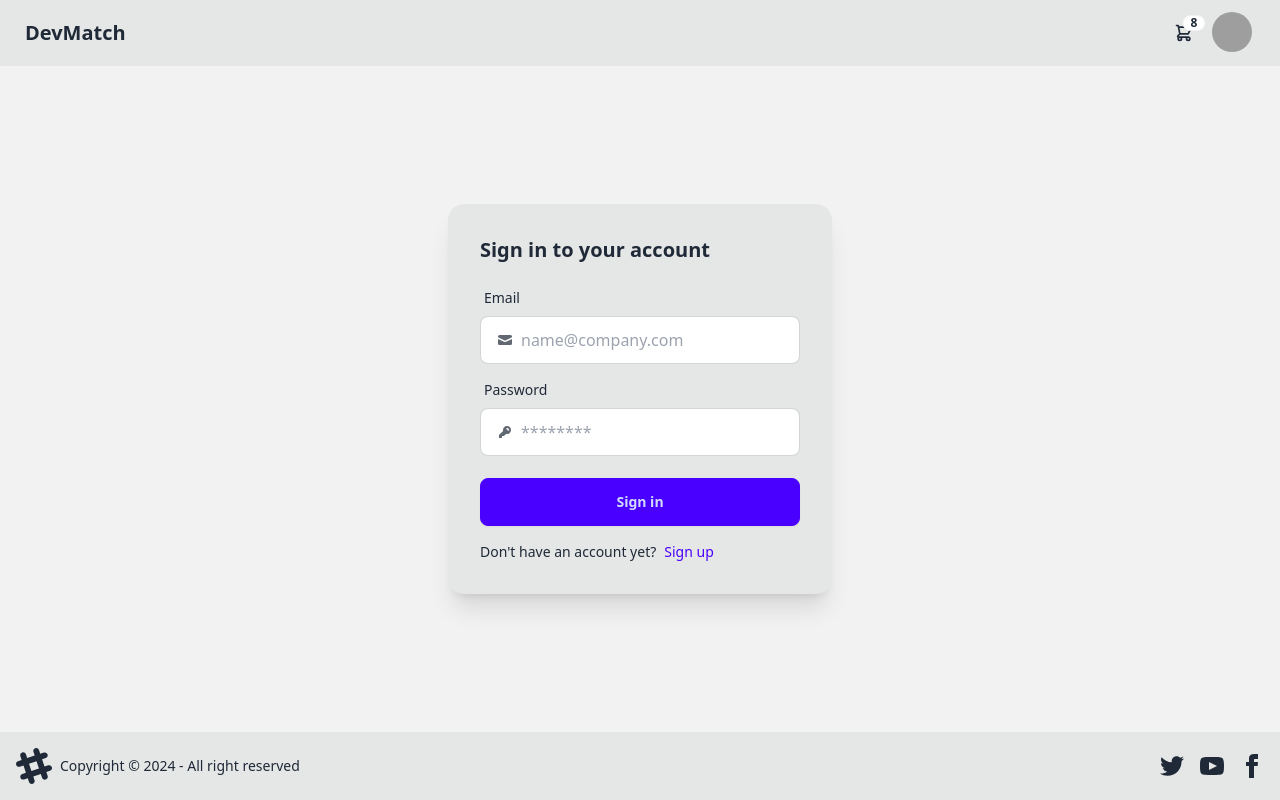
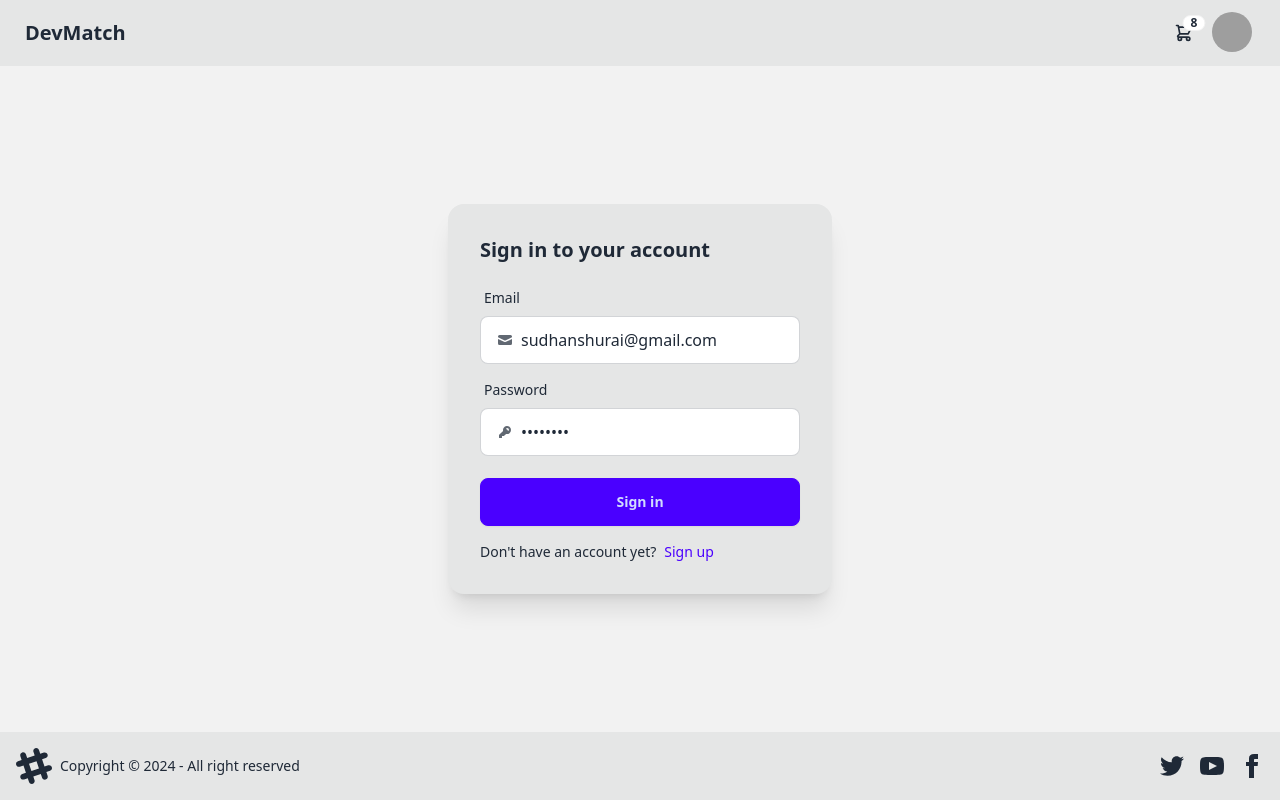
Before and after one commit to sudhanshu-28/dev-match-console, a React (Vite) app: page /login in a window 1280 px wide. Built offline with nearby package versions, Linux system fonts and the light colour scheme; grey boxes are pictures that could not be loaded.

Commit message:
Cookie set allowed when accessing server from different domain

```diff
--- a/src/Login.jsx
+++ b/src/Login.jsx
@@ -3,8 +3,8 @@ import axios from "axios";
 
 const Login = () => {
   const [loginObj, setLoginObj] = useState({
-    emailId: "",
-    password: "",
+    emailId: "sudhanshurai@gmail.com",
+    password: "Test@123",
   });
 
   const [isProcessing, setProcessing] = useState(false);
@@ -26,7 +26,10 @@ const Login = () => {
     const LOGIN_API = "/auth/login";
 
     await axios
-      .post(BACKEND_URL + LOGIN_API, loginObj)
+      .post(BACKEND_URL + LOGIN_API, loginObj, {
+        timeout: 30000,
+        withCredentials: true,
+      })
       .then((res) => {
         const response = res?.data;
         const { success = false, message } = response;
```
